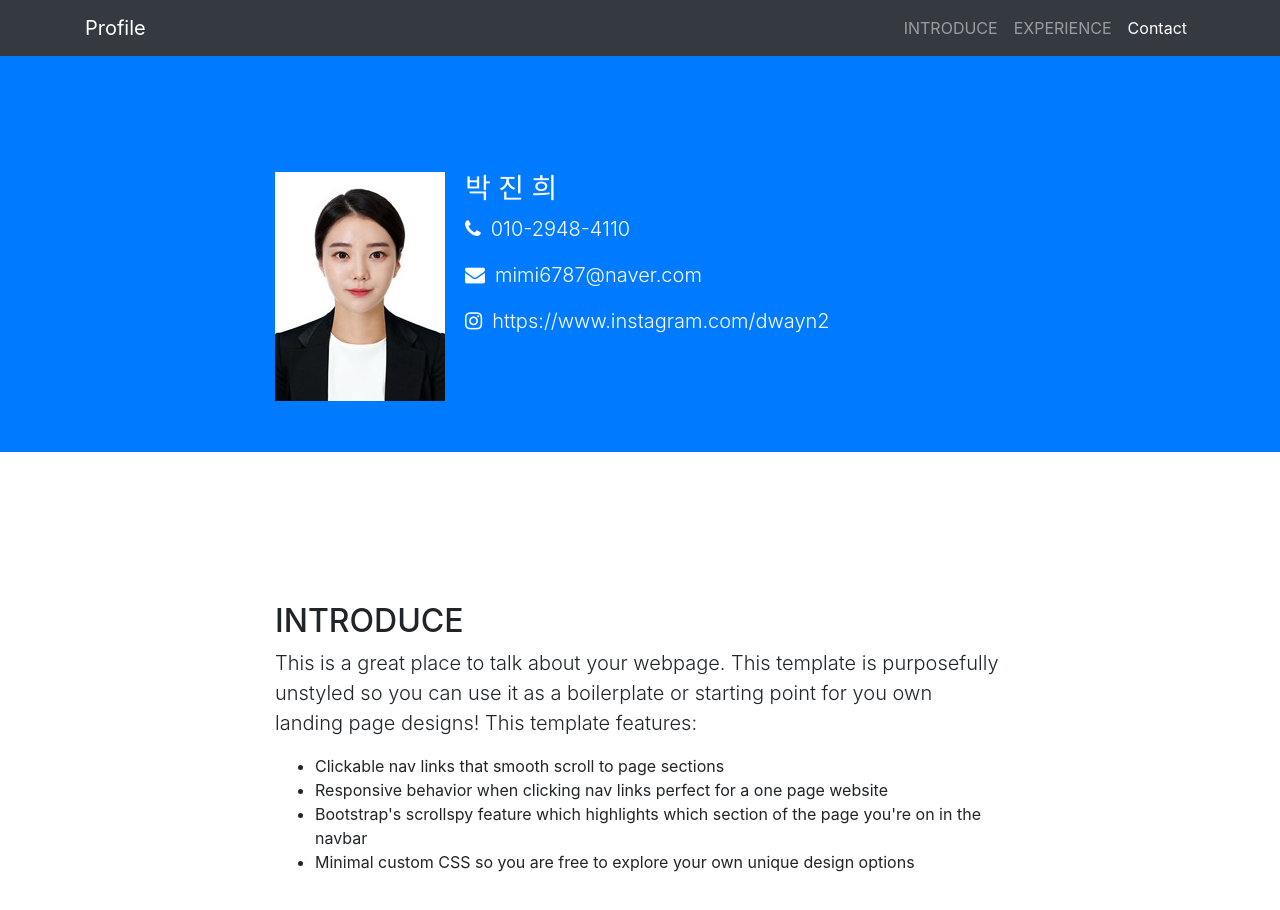
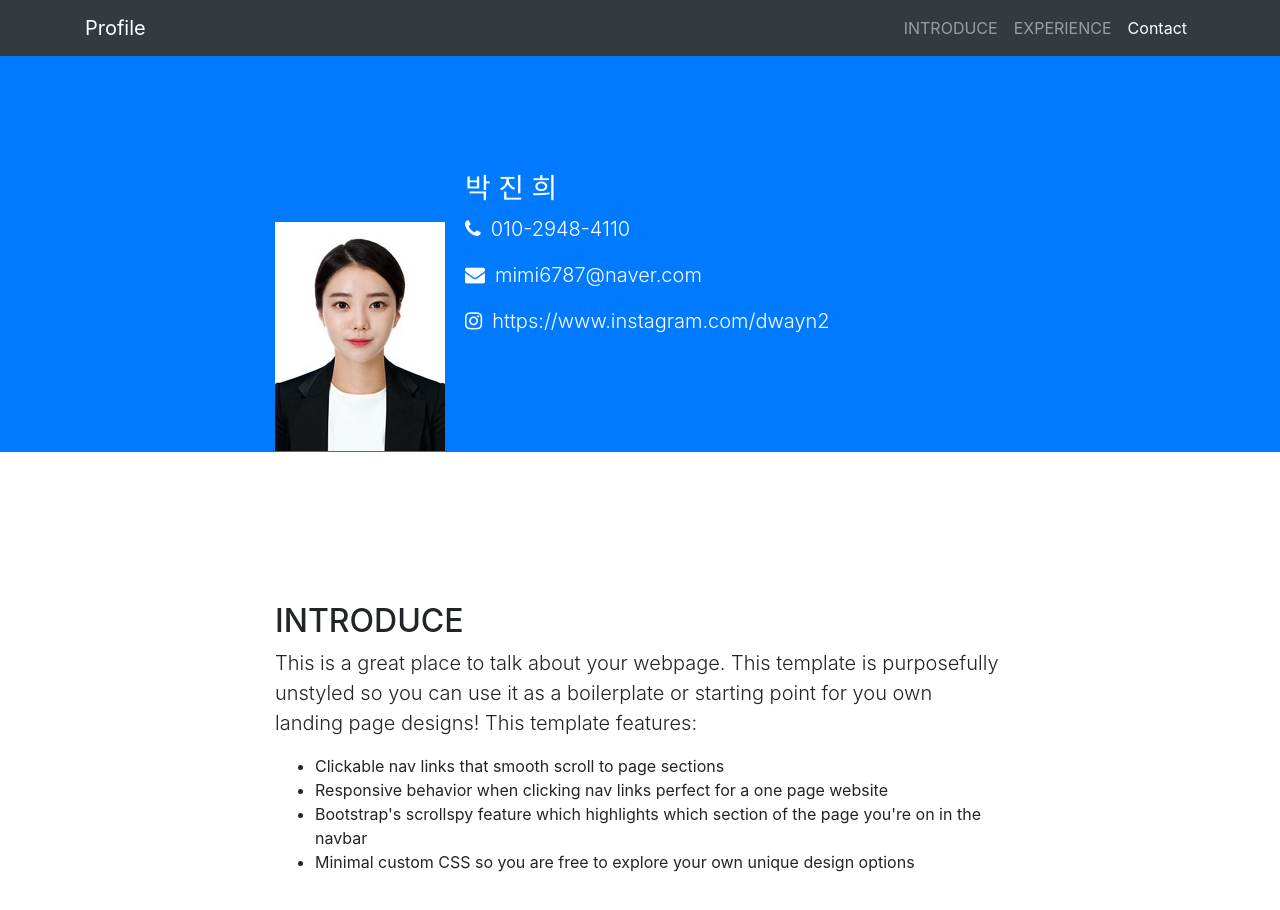
Before and after one commit to dwayn2/jindol.io, a website with bundled scripts: page index.html in a window 1280 px wide. Shown: the top 910 px of the page. Built offline with nearby package versions, Linux system fonts and the light colour scheme.

Commit message:
Update index.html

```diff
--- a/index.html
+++ b/index.html
@@ -49,7 +49,7 @@
   <header class="bg-primary text-white">
     <div class="container text-center">
       <p>
-        <img src="p.jpg" style="float:left; margin-left:190px; margin-right:20px;">
+        <img src="p.jpg" style="float:left; margin-top:50px; margin-left:190px; margin-right:20px;">
       </p>
     </div>
     <h3>박 진 희</h3>
```
